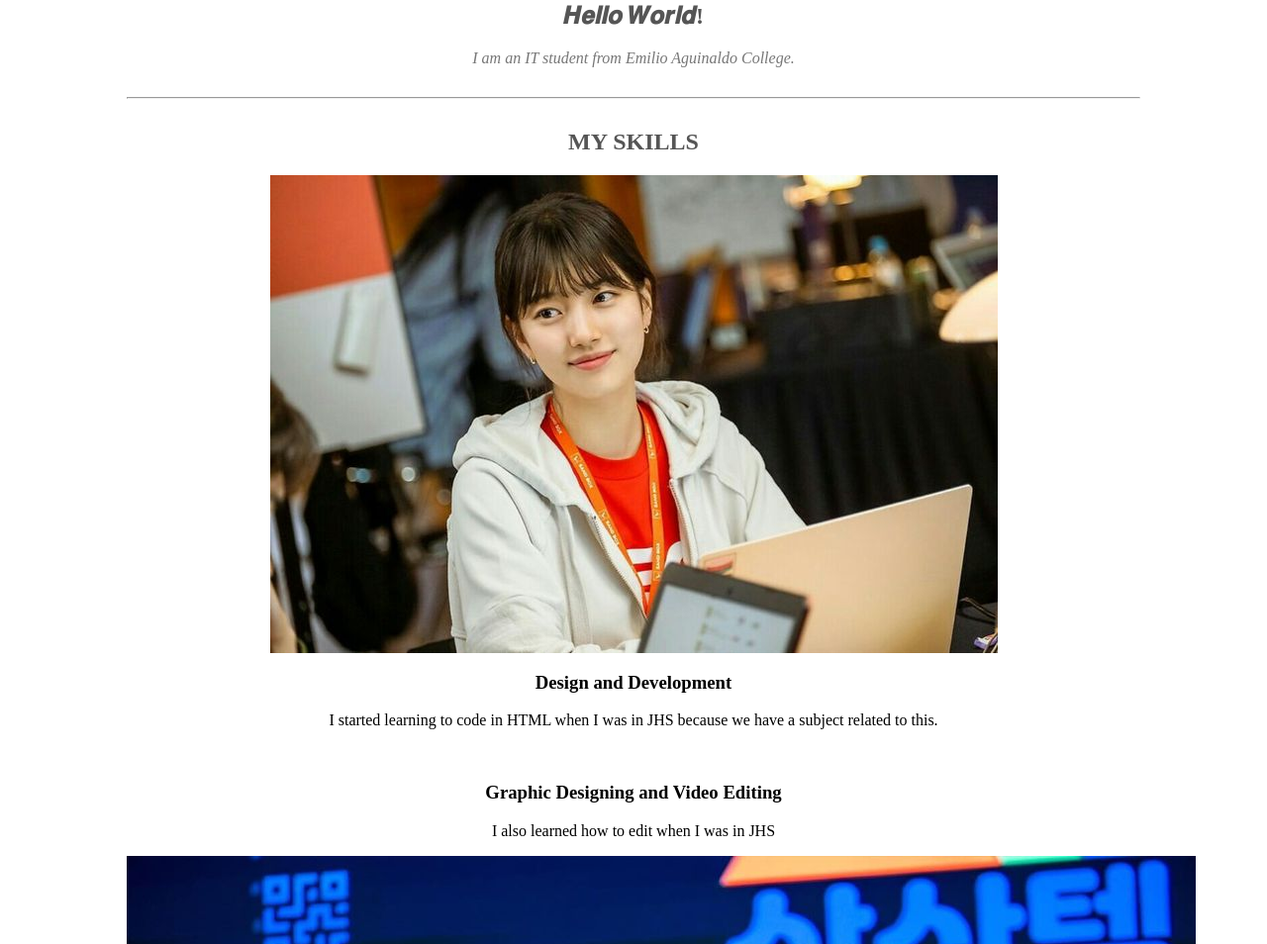
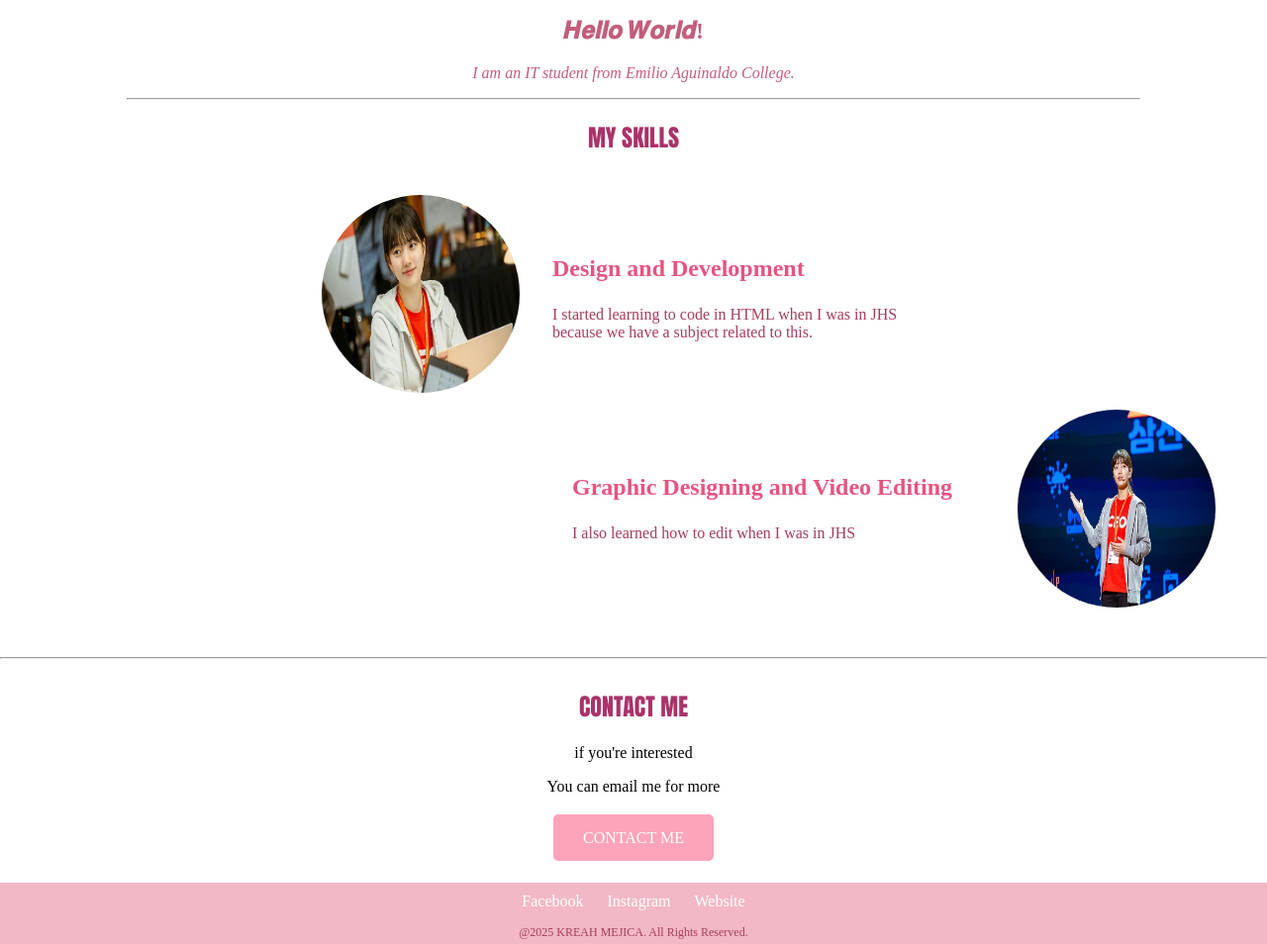
Before and after one commit to crea17/Kreah-Mejica-Site, a plain HTML site: page index.html in a window 1280 px wide. Shown: the part 818-1772 px from the top of the page at 99% size. Drawn offline with Linux system fonts and the light colour scheme.

Commit message:
Update style.css

```diff
--- a/style.css
+++ b/style.css
@@ -24,7 +24,6 @@ header {
     transform: translate(-50%, -50%);
     text-align: center;
     color: white;
-
 }
 .top-star,
 .bottom-star {
@@ -43,6 +42,15 @@ h2 {
     margin-bottom: 20px;
     color: #555;
 }
+.titlee {
+
+    font-size: large;
+    text-align: left;
+}
+desc {
+    font-size: large;
+    text-align: left;
+}
 .pro {
     color: a3386c;
 }
@@ -51,46 +59,24 @@ h2 {
     width: 80%;
     margin: 50px auto;
     background-color: #fff;
-    padding: 30px;
+    padding: 0px;
 }
 .profile {
     text-align: center;
 }
 .profile img {
-    width: 200px;
+    width: 300px;
     border-radius: 50%;
-    margin-bottom: 20px;
+    margin-bottom: 5px;
+    border: 5px solid #c45d7c;
 }
 .intro {
     font-style: italic;
     color: #777;
 }
 hr {
-    margin: 30px 0;
-}
-.suzy {
-    width: 100px;
-    height: 150px;
-    border-radius: 50%;
-    margin-bottom: 20px;
-}
-.suzy2 {
-    width: 100px;
-    height: 150px;
-    border-radius: 50%;
-    margin-bottom: 20px;
-}
-.skills {
-    text-align: center;
-}
-.skill-row {
-    display: flex;
-    justify-content: space-around;
-    align-items: center;
-    margin-bottom: 20px;
-}
-.skill-row img {
-    width: 150px;
+   display: block;
+   margin-top: 0.5em;
 }
 .contact-me {
     text-align: center;
@@ -107,7 +93,7 @@ hr {
 }
 .bottom-container {
     text-align: center;
-    padding: 20px 0;
+    padding: 10px 0;
     background-color: F2B8C6;
     color: #fff;
 }
@@ -119,3 +105,84 @@ hr {
 .footer-link:hover {
     text-decoration: underline;
 }
+a:hover {
+    color: #AA336A;
+}
+.skillone {
+    display: flex;
+    align-items: center;
+    justify-content: center;
+    margin: 40px auto;
+    max-width: 1000px;
+    color: #e75480;
+}
+.oned {
+    margin-left: 30px;
+    max-width: 400px;
+}
+.design {
+    font-size: 1.5em;
+    color: #e75480;
+    margin-left: 3px;
+}
+.graphic {
+    font-size: 1.5em;
+    color: #e75480;
+    margin-left: 3px;
+}
+.d {
+    color: #a53d5c;
+    margin-left: 3px;
+}
+.myskills {
+    text-align: center;
+    color: #AA336A;
+    font-family: Impact, Haettenschweiler, 'Arial Narrow Bold', sans-serif;
+    text-shadow: #333;
+}
+.vtextt {
+    position: static;
+    text-align: left;
+    color: #555;
+    font-size: 1.1em;
+    line-height: 1.6;
+}
+.one {
+    width: 200px;
+    height: 200px;
+    margin-left: 0;
+    border-radius: 100px;
+}
+.two {
+    width: 200px;
+    height: 200px;
+    margin-left: 900px;
+    margin-top: -150px;
+    border-radius: 100px;
+}
+.helloworld {
+    color: #c45d7c;
+}
+.graphic {
+    margin-left: 450px;
+}
+.i {
+    color: #a53d5c;
+    margin-left: 450px;
+}
+.intro {
+    color: #c45d7c;
+}
+.contact {
+    font-family: Impact, Haettenschweiler, 'Arial Narrow Bold', sans-serif;
+    color: #AA336A;
+    text-shadow: #333;
+}
+.copyright {
+    font-size: 12px;
+    color: #a53d5c;
+    margin-top: 15px;
+}
+.me {
+    margin-top: -50px;
+}
```
